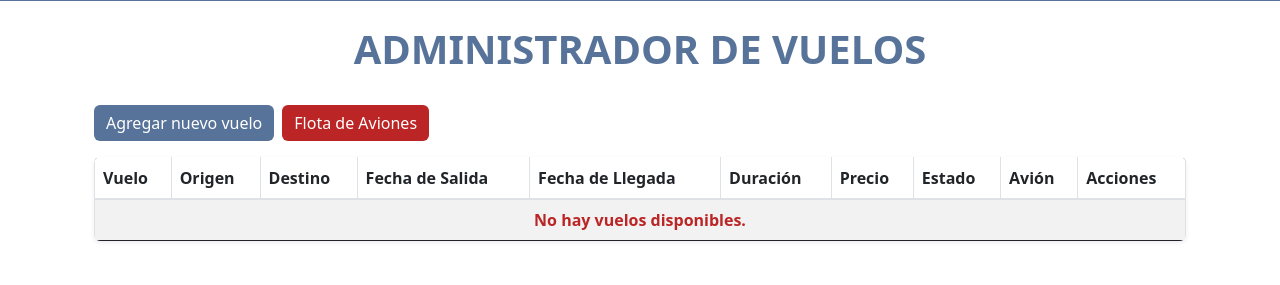
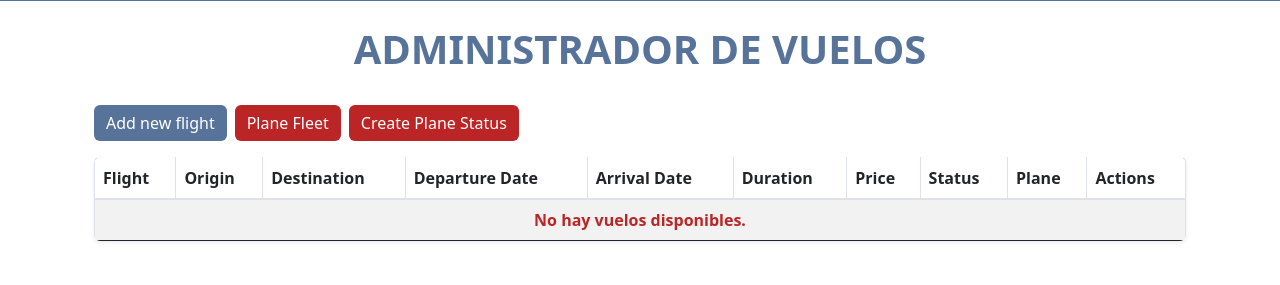
Before and after one commit to milesivit/EFI-Aviones-ing, a Django app: page /flights/flight_administration/ in a window 1280 px wide. Shown: the part 515-800 px from the top of the page. Run offline with Django 5.2, Linux system fonts and the light colour scheme; data that the repository does not hold is empty; some libraries are stand-ins or nearby versions.

Commit message:
flight status

```diff
--- a/airline/templates/flights/administration.html
+++ b/airline/templates/flights/administration.html
@@ -12,10 +12,13 @@
     <!-- Botones superiores -->
     <div class="mb-3 d-flex gap-2">
         <button type="button" class="btn btn-primary" data-bs-toggle="modal" data-bs-target="#createFlightModal" style="background-color: #577399; border: none;">
-            Agregar nuevo vuelo
+            Add new flight
         </button>
         <a href="{% url 'plane_list' %}" class="btn btn-secondary" style="background-color: #bb2525; border: none;">
-            Flota de Aviones
+            Plane Fleet
+        </a>
+        <a href="{% url 'add_status_flight' %}" class="btn btn-secondary" style="background-color: #bb2525; border: none;">
+            Create Plane Status
         </a>
     </div>
 
@@ -24,16 +27,16 @@
         <table class="table table-striped table-bordered table-hover mb-0" style="background: white;">
             <thead style="background-color: #bb2525; color: white; font-weight: 600;">
                 <tr>
-                    <th>Vuelo</th>
-                    <th>Origen</th>
-                    <th>Destino</th>
-                    <th>Fecha de Salida</th>
-                    <th>Fecha de Llegada</th>
-                    <th>Duración</th>
-                    <th>Precio</th>
-                    <th>Estado</th>
-                    <th>Avión</th>
-                    <th>Acciones</th>
+                    <th>Flight</th>
+                    <th>Origin</th>
+                    <th>Destination</th>
+                    <th>Departure Date</th>
+                    <th>Arrival Date</th>
+                    <th>Duration</th>
+                    <th>Price</th>
+                    <th>Status</th>
+                    <th>Plane</th>
+                    <th>Actions</th>
                 </tr>
             </thead>
             <tbody>
--- a/airline/templates/flights/list.html
+++ b/airline/templates/flights/list.html
@@ -27,7 +27,7 @@
           <th>Price</th>
           <th>Status</th>
           <th>Plane</th>
-          <th>Accion</th>
+          <th>Actions</th>
         </tr>
       </thead>
       <tbody>
--- a/airline/urls.py
+++ b/airline/urls.py
@@ -10,7 +10,7 @@ from airline.views import (
     flight_administration,
     edit_user,
     help_view,
-    flight_status_list,
+    add_status_flight,
     add_passenger,
     select_seat
 )
@@ -18,8 +18,8 @@ from airline.views import (
 urlpatterns = [
     path(
         route='flightstatus/',
-        view=flight_status_list,
-        name='flight_status_list'
+        view=add_status_flight,
+        name='add_status_flight'
     ),
     path('flights/<int:flight_id>/add-passenger/',
          view=add_passenger,
--- a/airline/views.py
+++ b/airline/views.py
@@ -13,6 +13,7 @@ from airline.services.user import UserService
 from airline.services.plane import PlaneService
 from airline.services.flight import FlightService
 from airline.services.passenger import PassengerService
+from airline.services.flight_status import FlightStatusService
 from airline.forms import CreateFlightForm, UpdateFlightForm, CreatePlaneForm, UpdatePlaneForm, PassengerForm
 from home.forms import RegisterForm, LoginForm
 
@@ -22,17 +23,25 @@ from django.shortcuts import get_object_or_404
 from .models import FlightStatus
 import json
 
-@csrf_exempt
-def flight_status_list(request):
-    if request.method == 'GET':
-        statuses = list(FlightStatus.objects.values())
-        return JsonResponse(statuses, safe=False)
+def add_status_flight(request):
+    if request.method == 'POST':
+        status = request.POST.get('status', '').strip()
 
-    if request.method == 'POST':
-        data = json.loads(request.body)
-        status = data.get('status')
-        new_status = FlightStatus.objects.create(status=status)
-        return JsonResponse({"id": new_status.id, "status": new_status.status})
+        if not status:
+            messages.error(request, "El campo 'Estado' es obligatorio.")
+            return redirect('add_status_flight')  # O volver a la misma página
+
+        try:
+            FlightStatusService.create(status=status)
+            messages.success(request, f"Estado '{status}' creado correctamente.")
+            return redirect('flight_status_list')  # Redirigir a la lista de estados
+        except Exception as e:
+            messages.error(request, f"No se pudo crear el estado: {str(e)}")
+            return redirect('add_status_flight')
+
+    # Si es GET, renderizamos el formulario
+    return render(request, 'flight_status/add_status_flight.html')
+
 # --------------------------------------------------------------------
 #passengers
 
```
Also changed, not shown: airline/services/flight_status.py (+2 -6 lines), airline/templates/flight_status/add_status_flight.html (added, +14 -0 lines).
